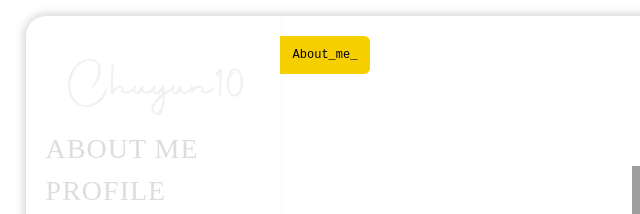
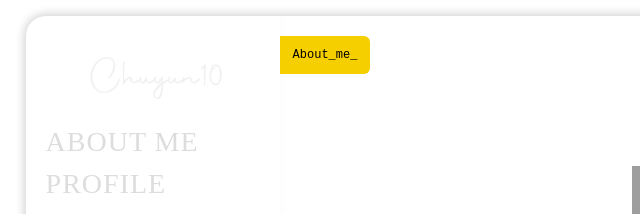
Before and after one commit to dorien92/chuyun10, a plain HTML site: page about.html in a window 1280 px wide. Shown: the top 214 px of the page, 0-640 px from the left. Drawn offline with nearby package versions, Linux system fonts and the light colour scheme; grey boxes are pictures that could not be loaded.

Commit message:
Add files via upload

```diff
--- a/css/style.css
+++ b/css/style.css
@@ -46,9 +46,12 @@ header{
     border-radius: 20px 0px 0px 20px;
 }
 header .logo{
+    width: 150px;
+    margin: 20px auto;
+    text-align: center;
+}
+header .logo img{
     width: 100%;
-    margin-top: 20px;
-    text-align: center;
 }
 header ul{
     list-style: none;
```
